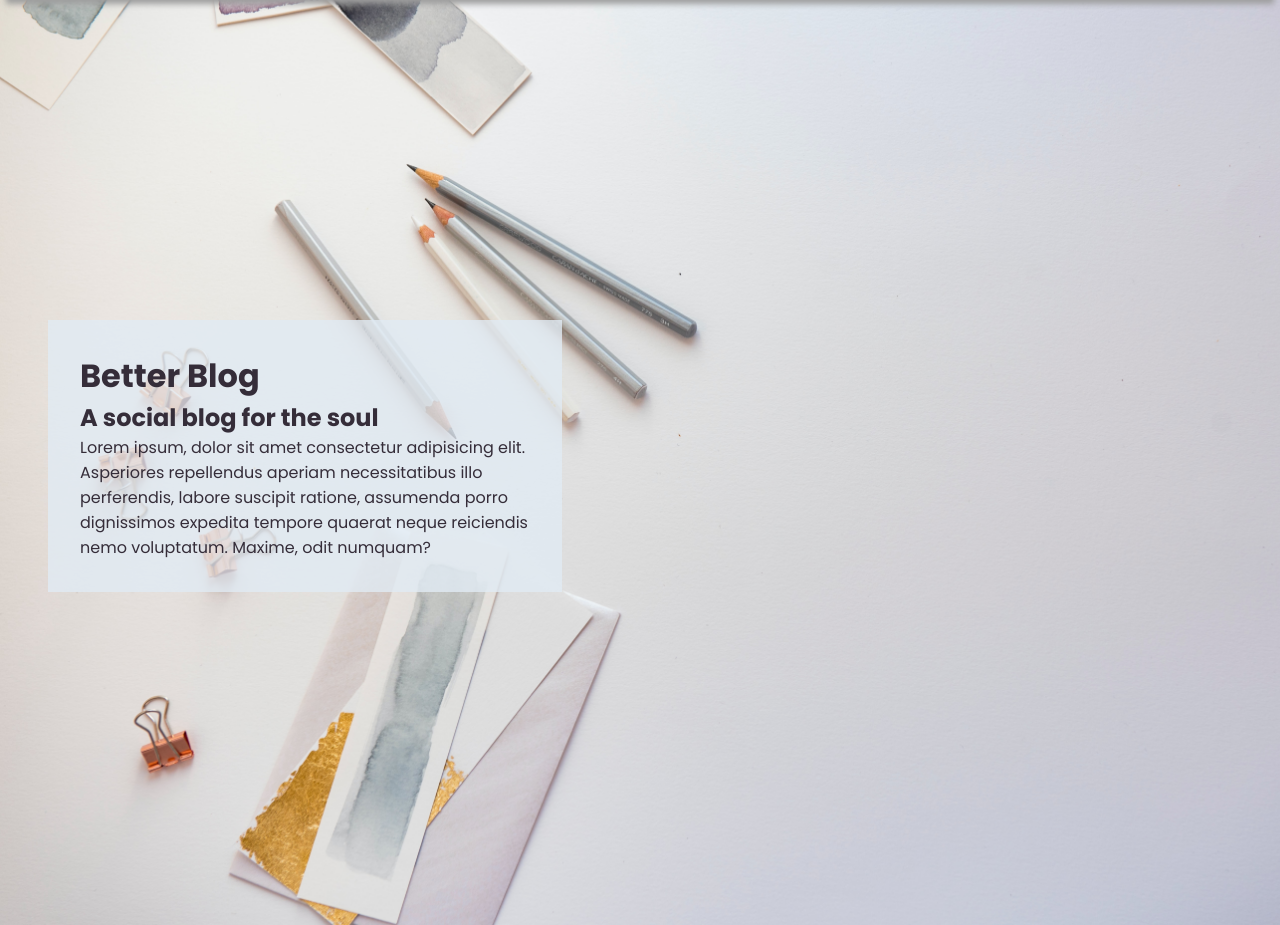
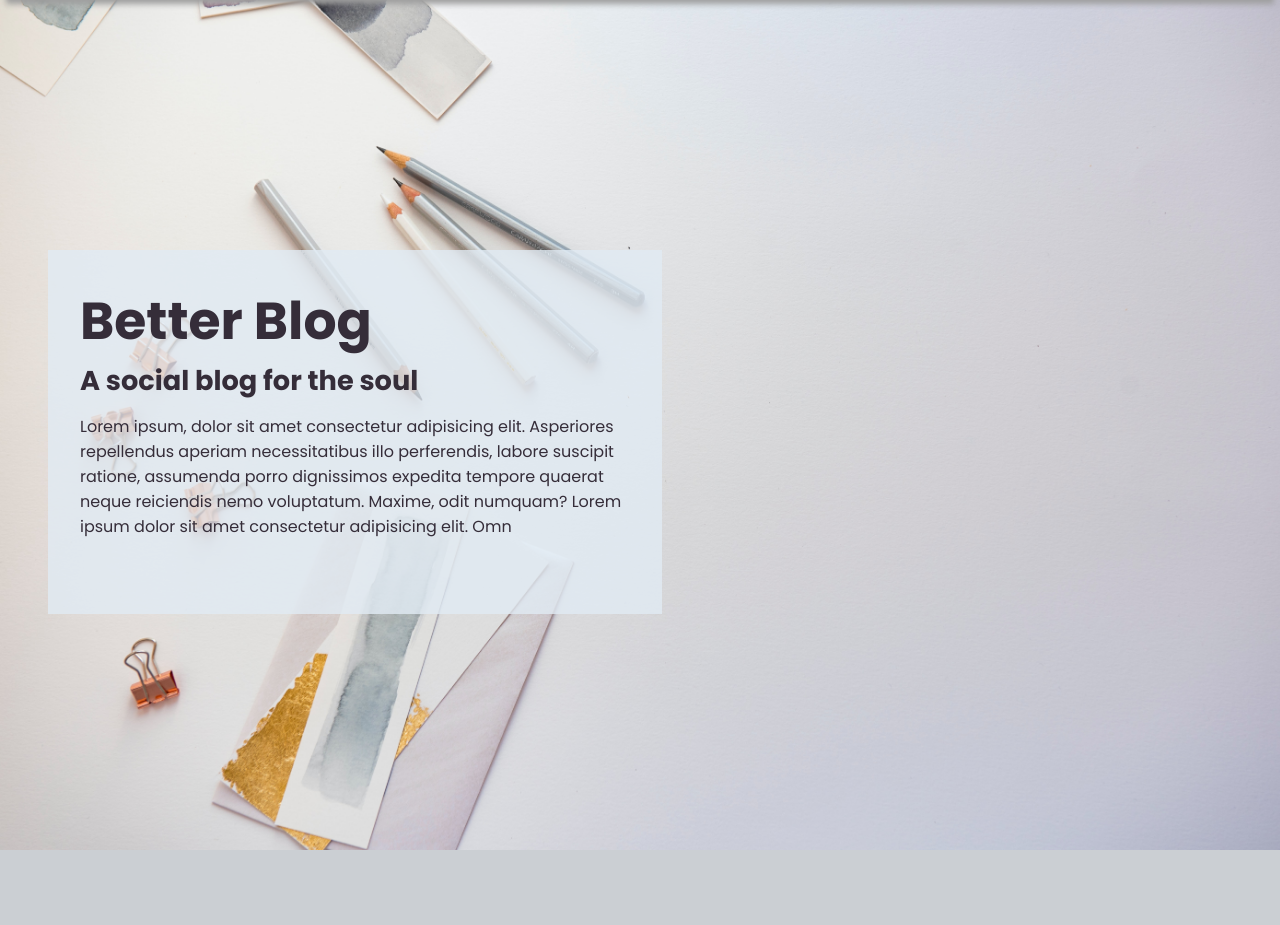
Before and after one commit to mercuryretro/simple_blog, a Django app: page / in a window 1280 px wide. Shown: the part 75-1000 px from the top of the page. After the commit the page ends 925 px from the top, so only its background shows below. Run offline with Django 3.2, Linux system fonts and the light colour scheme; some libraries are stand-ins or nearby versions.

Commit message:
Completed main content block, made main heading text larger as well as subheading text. Positioned block closer to the top of the page. Edited margin top on main paragraph to position it further from subheading.

```diff
--- a/blog_app/static/css/style.css
+++ b/blog_app/static/css/style.css
@@ -20,7 +20,7 @@ body {
     background-repeat: no-repeat;
     background-size: cover;
     background-position: left;
-    height: 1000px;
+    height: 925px;
 }
 
 /* Navbar styling */
@@ -72,7 +72,16 @@ body {
     padding: 2em;
     margin-left: 3em;
     margin-right: 3em;
-    margin-top: 25%;
-    min-height:200px;
-    max-width: 450px;
+    margin-top: 250px;
+    height:300px;
+    max-width: 550px;
 }
+.main-heading {
+    font-size: 3.25em;
+}
+.main-subheading {
+    font-size: 1.70em;
+}
+.main-paragraph {
+    margin-top: 0.75em;
+}
--- a/blog_app/templates/main.html
+++ b/blog_app/templates/main.html
@@ -25,11 +25,14 @@
     <div class='main-container'>
         <main class='main-content'>
             <h1 class='main-heading'>Better Blog</h1>
-            <h2>A social blog for the soul</h2>
-            <p>Lorem ipsum, dolor sit amet consectetur adipisicing elit. Asperiores repellendus aperiam necessitatibus
+            <h2 class='main-subheading'>A social blog for the soul</h2>
+            <p class='main-paragraph'>Lorem ipsum, dolor sit amet consectetur adipisicing elit. Asperiores repellendus
+                aperiam necessitatibus
                 illo perferendis, labore suscipit ratione, assumenda porro dignissimos expedita tempore quaerat neque
-                reiciendis nemo voluptatum. Maxime, odit numquam?</p>
+                reiciendis nemo voluptatum. Maxime, odit numquam? Lorem ipsum dolor sit amet consectetur adipisicing
+                elit. Omn</p>
         </main>
+        <canvas id='journal'></canvas>
     </div>
 </body>
 
```
